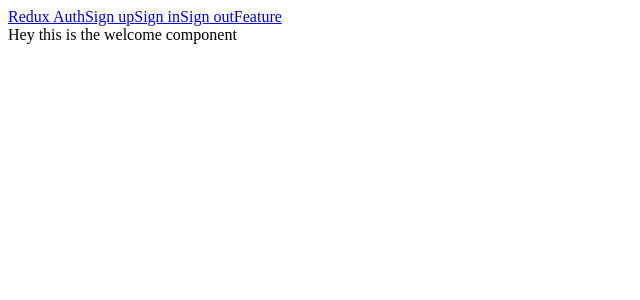
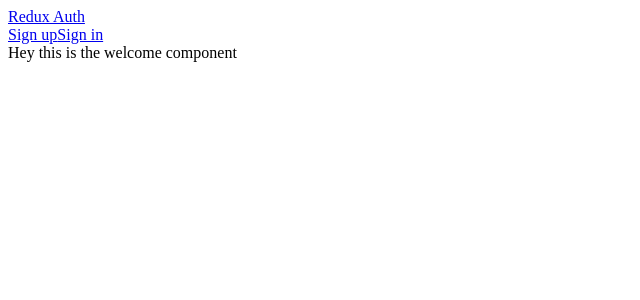
Before and after one commit to soundestmammal/react-testing, a React (Create React App) app in the folder auth/client/: page / in a window 1280 px wide. Shown: the top 300 px of the page, without its empty margins (0-640 px from the left). Built offline with nearby package versions, Linux system fonts and the light colour scheme.

Commit message:
Conditional rendering based on authentication status

```diff
--- a/auth/client/src/components/App.js
+++ b/auth/client/src/components/App.js
@@ -1,11 +1,11 @@
 import React from 'react';
 import Header from './Header';
 
-export default ({children}) => {
+export default ({ children }) => {
     return(
         <div>
             <Header />
-            {children}
+            { children }
         </div>
     );
 };
--- a/auth/client/src/components/Header.js
+++ b/auth/client/src/components/Header.js
@@ -1,18 +1,40 @@
 import React, { Component } from 'react';
 import { Link } from 'react-router-dom';
+import { connect } from 'react-redux';
 
 class Header extends Component {
+    renderLinks() {
+        // If they are signed in, show
+        if (this.props.authenticated) {
+            return (
+                <div>
+                    <Link to="/signout">Sign out</Link>
+                    <Link to="/feature">Feature</Link>
+                </div>
+            )
+        } else {
+            return (
+                <div>
+                    <Link to="/signup">Sign up</Link>
+                    <Link to="/signin">Sign in</Link>
+                </div>
+            )
+        }
+
+        // else, show signup or sign in
+    }
     render() {
         return(
             <div>
                 <Link to="/">Redux Auth</Link>
-                <Link to="/signup">Sign up</Link>
-                <Link to="/signin">Sign in</Link>
-                <Link to="/signout">Sign out</Link>
-                <Link to="/feature">Feature</Link>
+                {this.renderLinks()}
             </div>
         );
     }
 }
 
-export default Header;
+function mapStateToProps(state) {
+    return { authenticated: state.auth.authenticated };
+}
+
+export default connect(mapStateToProps)(Header);
```
